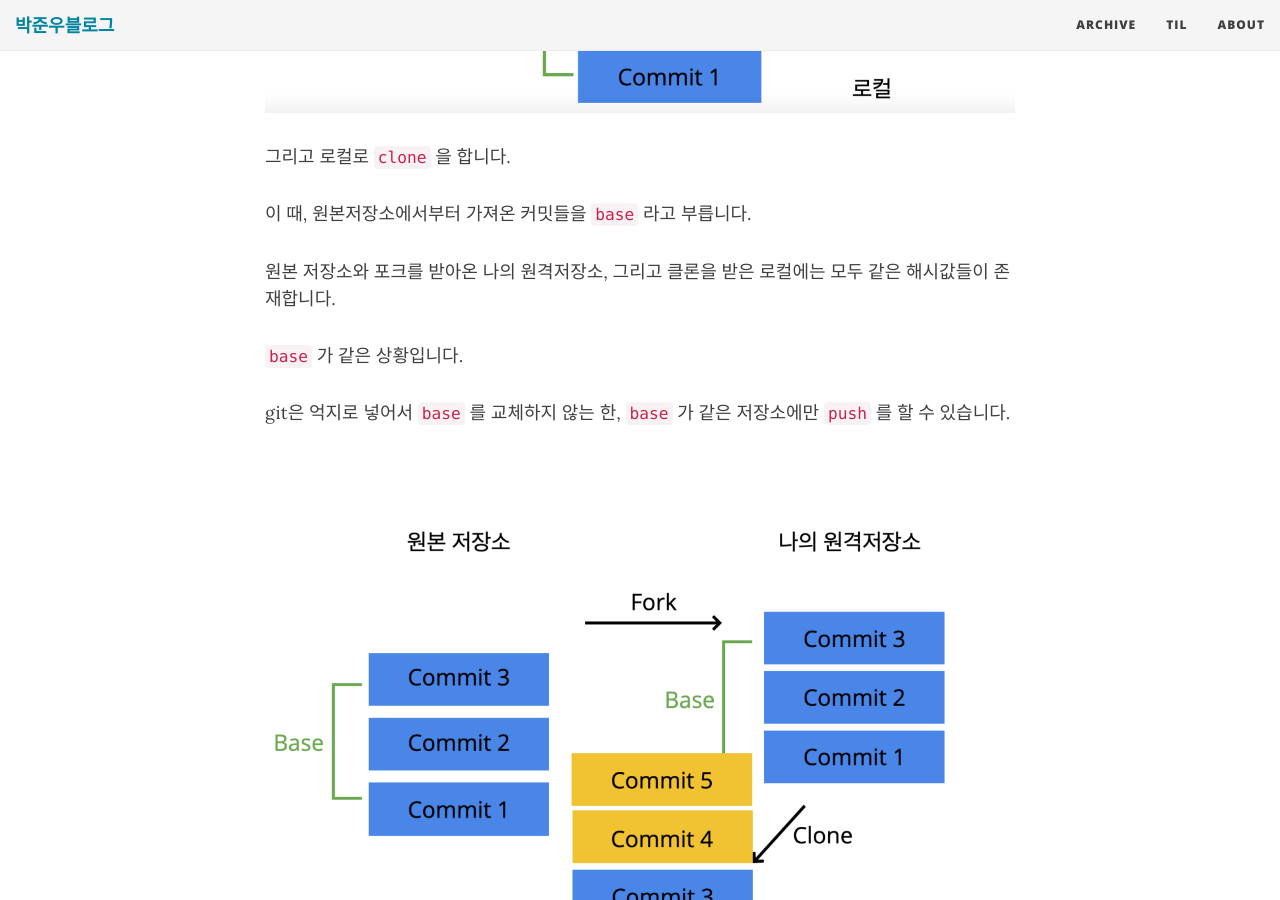
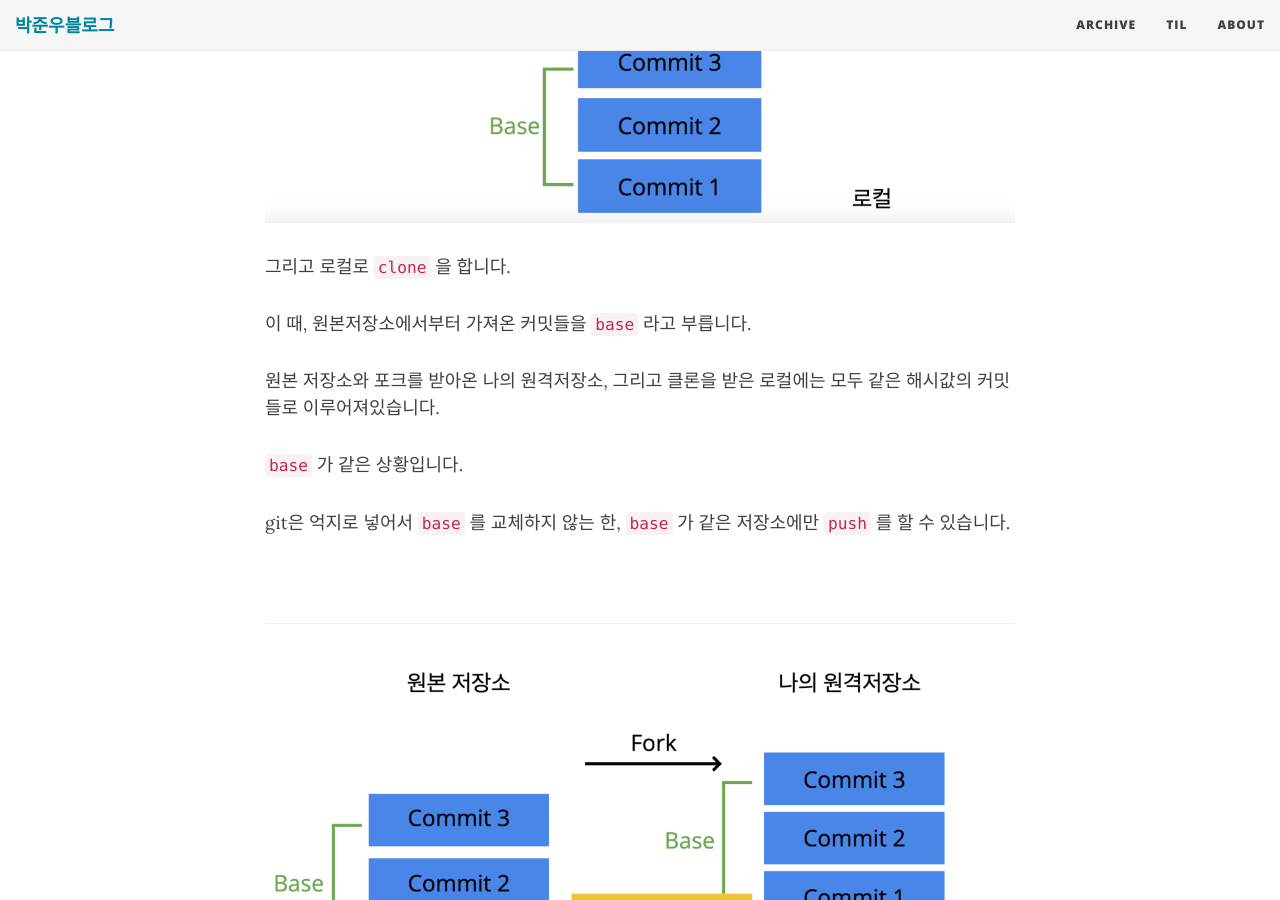
Before and after one commit to JUNWOO45/junwoo45.github.io.archived, a Jekyll site: the page built from _posts/2019-10-23-rebase.md, in a window 1280 px wide and 900 px high, scrolled down 13226 px. Built offline with Jekyll 4.4.1, drawn with Linux system fonts in a browser that asks for light colours; nearby versions of some CDN libraries; comment, search, counter and statistics services are not loaded; some of the changed text lies outside the part shown.

Commit message:
rebase 포스팅 가독성 향상

```diff
--- a/_posts/2019-10-23-rebase.md
+++ b/_posts/2019-10-23-rebase.md
@@ -126,9 +126,9 @@
 
 ---
 
-##rebase의 작동방식
+## rebase의 작동방식
 
-
+<br>
 
 `rebase` 에는 interactive라는 옵션이 있는데, 이 옵션이 `rebase` 를 좀 더 자세하게 이해하는데 많은 도움이 되었습니다.
 
@@ -164,7 +164,7 @@
 
 ![rebase11](../img/rebase11.png)
 
-
+<br>
 
 2.자동으로 vi 에디터가 열립니다.
 
@@ -283,6 +281,8 @@
 
 ## 그런데 말입니다
 
+<br>
+
 ![rebase8](../img/rebase8.jpg)
 
 <br>
@@ -341,13 +341,15 @@
 
 이 때, 원본저장소에서부터 가져온 커밋들을 `base` 라고 부릅니다.
 
-원본 저장소와 포크를 받아온 나의 원격저장소, 그리고 클론을 받은 로컬에는 모두 같은 해시값들이 존재합니다.
+원본 저장소와 포크를 받아온 나의 원격저장소, 그리고 클론을 받은 로컬에는 모두 같은 해시값의 커밋들로 이루어져있습니다.
 
 `base` 가 같은 상황입니다.
 
 git은 억지로 넣어서 `base` 를 교체하지 않는 한, `base` 가 같은 저장소에만 `push` 를 할 수 있습니다.
 
  <br>
+
+---
 
 ![rebase25](../img/rebase25.png)
 
@@ -358,6 +360,8 @@
 이제 저도 오픈소스 컨트리뷰터가 되는겁니다..~~펄풱..~~
 
 <br>
+
+---
 
 ![rebase26](../img/rebase26.png)
 
@@ -377,6 +381,8 @@
 
 <br>
 
+---
+
 ![rebase32](../img/rebase32.png)
 
 그때 제가 제출한 PR에 들어가보면 이렇게 `disabled` 상태가 되어있습니다.
@@ -387,11 +393,15 @@
 
 <br>
 
+---
+
 ![rebase27](../img/rebase27.png)
 
 이 때가 바로 `base의 갱신이 필요한 상황, 즉 rebase를 해야하는 상황` 입니다.
 
 <br>
+
+---
 
 ![rebase28](../img/rebase28.png)
 
@@ -401,6 +411,8 @@
 
 <br>
 
+---
+
 ![rebase29](../img/rebase29.png)
 
 그리고 이제 시간을 되돌려야 하는 단계입니다.
@@ -408,6 +420,8 @@
 `git rebase -i --root` 명령어를 실행했던 부분이 이 단계입니다.
 
 <br>
+
+---
 
 ![rebase30](../img/rebase30.png)
 
@@ -419,6 +433,8 @@
 
 <br>
 
+---
+
 ![rebase31](../img/rebase31.png)
 
 그리고 되돌려놨던 저의 커밋들을 그 위에 차곡차곡 쌓아줍니다.
@@ -427,7 +443,9 @@
 
 <br>
 
-그림으로 `rebase` 를 이해하니 훨씬 이해가 잘됩니다.
+`base`가 뭔지 알게되니, 왜 이름이 `rebase`인지 납득이 갑니다.
+
+<br>
 
 아까 원격저장소에 `push` 했었던 커밋메세지를 `git rebase -i` 를 이용해서 수정한 뒤, `push` 했을 때 오류가 났었던 걸 기억하시나요?
 
```
Also changed, not shown: other parts of _posts/2019-10-23-rebase.md (+1 -3 lines).
